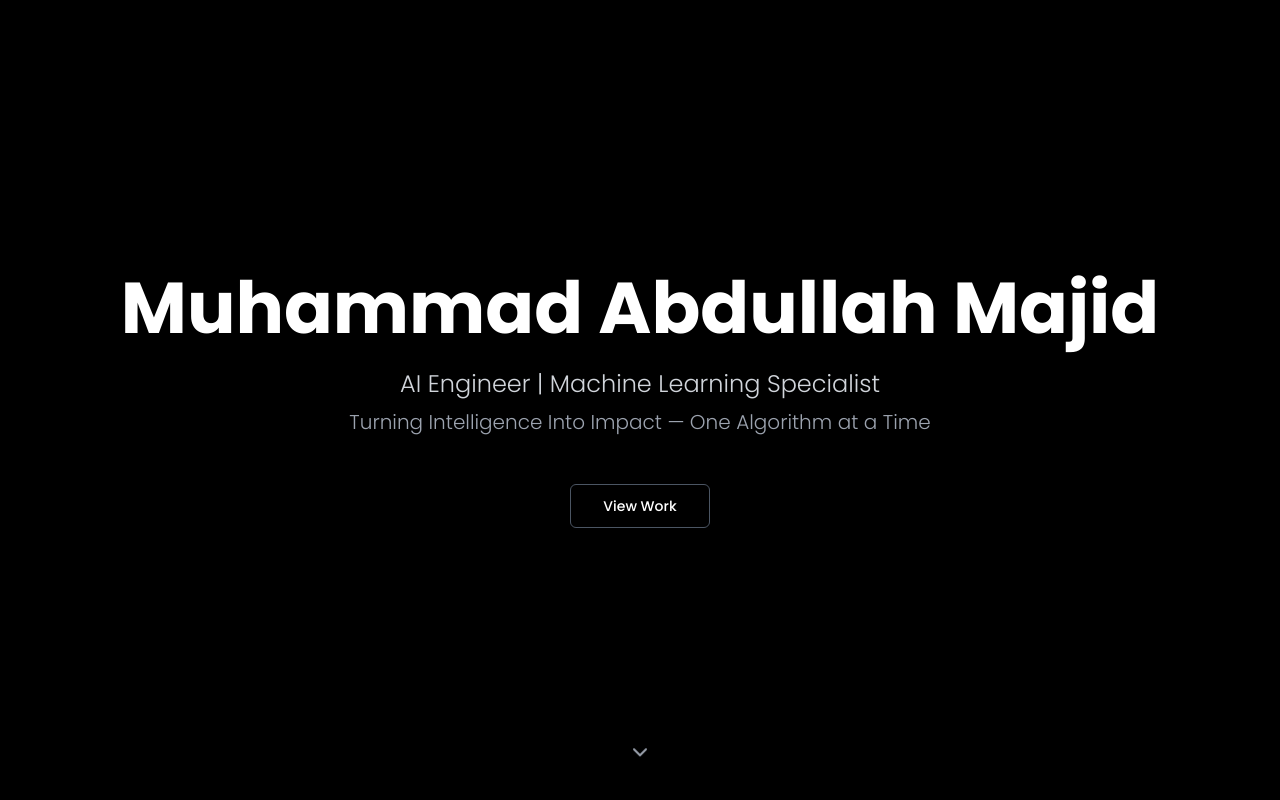
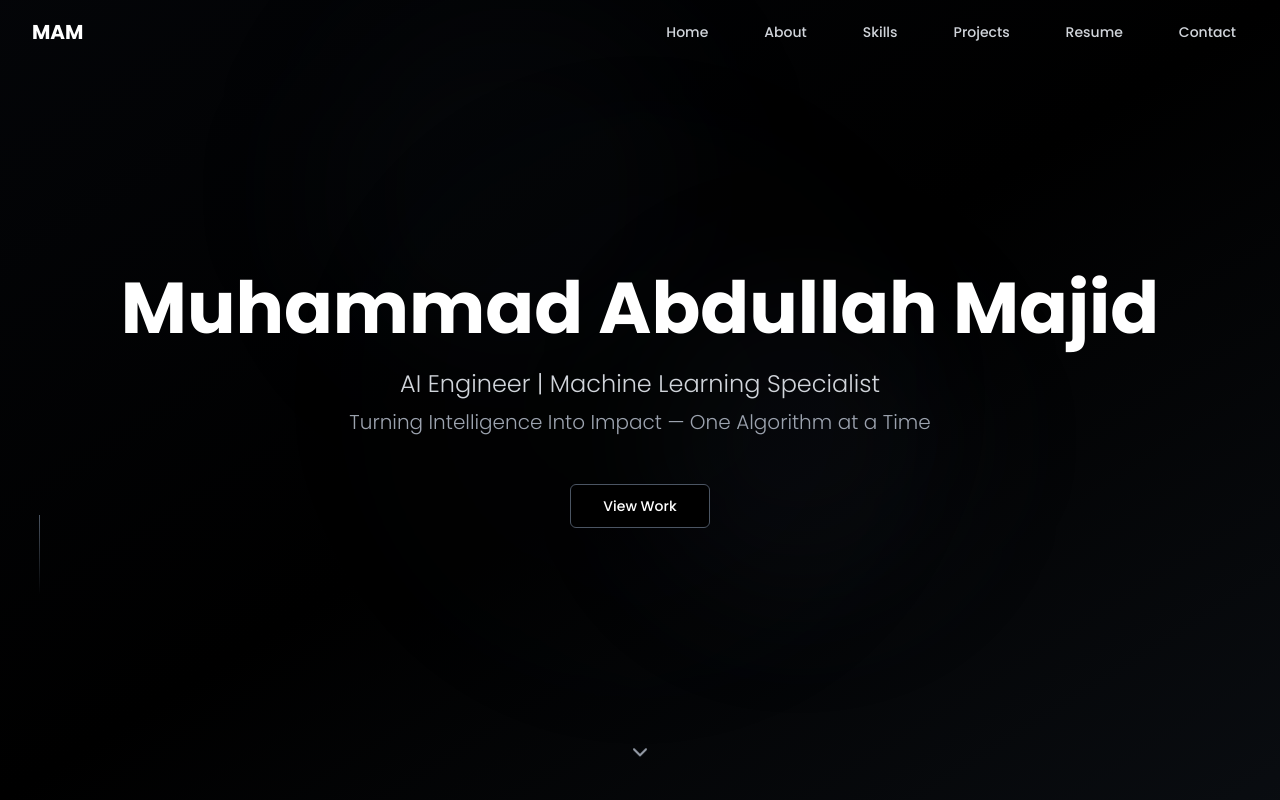
Before and after one commit to dulahh/abdullah-protfolio, a React (Vite) app: page / in a window 1280 px wide. Shown: the top 800 px of the page. Built offline with nearby package versions, Linux system fonts and the light colour scheme.

Commit message:
Add navigation bar and social media section
Adds a navigation bar and a vertical social media section with a gradient background.

```diff
--- /dev/null
+++ b/src/components/Navigation.tsx
@@ -0,0 +1,97 @@
+
+import { useState, useEffect } from 'react';
+import { Menu, X } from 'lucide-react';
+
+const Navigation = () => {
+  const [isOpen, setIsOpen] = useState(false);
+  const [scrolled, setScrolled] = useState(false);
+
+  useEffect(() => {
+    const handleScroll = () => {
+      setScrolled(window.scrollY > 50);
+    };
+    window.addEventListener('scroll', handleScroll);
+    return () => window.removeEventListener('scroll', handleScroll);
+  }, []);
+
+  const scrollToSection = (sectionId: string) => {
+    const element = document.getElementById(sectionId);
+    if (element) {
+      element.scrollIntoView({ behavior: 'smooth' });
+      setIsOpen(false);
+    }
+  };
+
+  const navItems = [
+    { name: 'Home', id: 'hero' },
+    { name: 'About', id: 'about' },
+    { name: 'Skills', id: 'skills' },
+    { name: 'Projects', id: 'projects' },
+    { name: 'Resume', id: 'resume' },
+    { name: 'Contact', id: 'contact' }
+  ];
+
+  return (
+    <nav className={`fixed top-0 left-0 right-0 z-50 transition-all duration-300 ${
+      scrolled ? 'bg-black/90 backdrop-blur-md border-b border-gray-800' : 'bg-transparent'
+    }`}>
+      <div className="max-w-7xl mx-auto px-4 sm:px-6 lg:px-8">
+        <div className="flex justify-between items-center h-16">
+          {/* Logo */}
+          <div className="flex-shrink-0">
+            <button
+              onClick={() => scrollToSection('hero')}
+              className="text-white font-bold text-xl hover:text-gray-300 transition-colors"
+            >
+              MAM
+            </button>
+          </div>
+
+          {/* Desktop Navigation */}
+          <div className="hidden md:block">
+            <div className="ml-10 flex items-baseline space-x-8">
+              {navItems.map((item) => (
+                <button
+                  key={item.id}
+                  onClick={() => scrollToSection(item.id)}
+                  className="text-gray-300 hover:text-white px-3 py-2 text-sm font-medium transition-colors duration-300 hover:bg-gray-800/50 rounded-md"
+                >
+                  {item.name}
+                </button>
+              ))}
+            </div>
+          </div>
+
+          {/* Mobile menu button */}
+          <div className="md:hidden">
+            <button
+              onClick={() => setIsOpen(!isOpen)}
+              className="text-gray-300 hover:text-white p-2"
+            >
+              {isOpen ? <X className="h-6 w-6" /> : <Menu className="h-6 w-6" />}
+            </button>
+          </div>
+        </div>
+
+        {/* Mobile Navigation */}
+        {isOpen && (
+          <div className="md:hidden bg-black/95 backdrop-blur-md border-t border-gray-800">
+            <div className="px-2 pt-2 pb-3 space-y-1">
+              {navItems.map((item) => (
+                <button
+                  key={item.id}
+                  onClick={() => scrollToSection(item.id)}
+                  className="text-gray-300 hover:text-white block px-3 py-2 text-base font-medium w-full text-left hover:bg-gray-800/50 rounded-md transition-colors"
+                >
+                  {item.name}
+                </button>
+              ))}
+            </div>
+          </div>
+        )}
+      </div>
+    </nav>
+  );
+};
+
+export default Navigation;
--- /dev/null
+++ b/src/components/SocialMedia.tsx
@@ -0,0 +1,83 @@
+
+import { Github, Linkedin, Mail, Twitter, Instagram } from 'lucide-react';
+
+const SocialMedia = () => {
+  const socialLinks = [
+    {
+      name: 'GitHub',
+      icon: Github,
+      href: 'https://github.com',
+      color: 'hover:text-white hover:bg-gray-800'
+    },
+    {
+      name: 'LinkedIn',
+      icon: Linkedin,
+      href: 'https://linkedin.com',
+      color: 'hover:text-blue-400 hover:bg-blue-400/10'
+    },
+    {
+      name: 'Twitter',
+      icon: Twitter,
+      href: 'https://twitter.com',
+      color: 'hover:text-sky-400 hover:bg-sky-400/10'
+    },
+    {
+      name: 'Instagram',
+      icon: Instagram,
+      href: 'https://instagram.com',
+      color: 'hover:text-pink-400 hover:bg-pink-400/10'
+    },
+    {
+      name: 'Email',
+      icon: Mail,
+      href: 'mailto:your.email@example.com',
+      color: 'hover:text-green-400 hover:bg-green-400/10'
+    }
+  ];
+
+  return (
+    <div className="fixed left-4 top-1/2 transform -translate-y-1/2 z-40 hidden lg:block">
+      <div className="flex flex-col space-y-4">
+        {socialLinks.map((social, index) => {
+          const Icon = social.icon;
+          return (
+            <a
+              key={social.name}
+              href={social.href}
+              target="_blank"
+              rel="noopener noreferrer"
+              className={`
+                group relative p-3 text-gray-400 transition-all duration-300 transform
+                hover:scale-110 rounded-full border border-gray-700/50
+                backdrop-blur-sm bg-black/30 ${social.color}
+                animate-fade-in-left animate-stagger-${index + 1}
+              `}
+              title={social.name}
+            >
+              <Icon className="w-5 h-5 transition-transform duration-300 group-hover:rotate-12" />
+
+              {/* Tooltip */}
+              <div className="absolute left-full ml-3 top-1/2 transform -translate-y-1/2
+                            opacity-0 group-hover:opacity-100 transition-opacity duration-300 pointer-events-none">
+                <div className="bg-gray-900 text-white text-sm px-2 py-1 rounded-md whitespace-nowrap border border-gray-700">
+                  {social.name}
+                  <div className="absolute right-full top-1/2 transform -translate-y-1/2
+                                border-4 border-transparent border-r-gray-900"></div>
+                </div>
+              </div>
+
+              {/* Glow effect */}
+              <div className="absolute inset-0 rounded-full opacity-0 group-hover:opacity-20
+                            transition-opacity duration-300 blur-sm bg-current"></div>
+            </a>
+          );
+        })}
+
+        {/* Decorative line */}
+        <div className="w-px h-20 bg-gradient-to-b from-gray-600 to-transparent mx-auto mt-4"></div>
+      </div>
+    </div>
+  );
+};
+
+export default SocialMedia;
--- a/src/index.css
+++ b/src/index.css
@@ -81,6 +81,14 @@
     animation-delay: 0.4s;
   }
 
+  .animate-stagger-5 {
+    animation-delay: 0.5s;
+  }
+
+  .bg-gradient-radial {
+    background: radial-gradient(circle, var(--tw-gradient-stops));
+  }
+
   @keyframes fadeInUp {
     from {
       opacity: 0;
--- a/src/pages/Index.tsx
+++ b/src/pages/Index.tsx
@@ -1,4 +1,6 @@
 
+import Navigation from '@/components/Navigation';
+import SocialMedia from '@/components/SocialMedia';
 import HeroSection from '@/components/HeroSection';
 import AboutSection from '@/components/AboutSection';
 import SkillsSection from '@/components/SkillsSection';
@@ -9,14 +11,43 @@ import Footer from '@/components/Footer';
 
 const Index = () => {
   return (
-    <div className="min-h-screen bg-black text-white">
+    <div className="min-h-screen bg-black text-white relative">
+      {/* Gradient Background */}
+      <div className="fixed inset-0 z-0">
+        <div className="absolute inset-0 bg-gradient-to-br from-gray-900/20 via-black to-gray-800/30"></div>
+        <div className="absolute top-0 left-1/4 w-96 h-96 bg-gray-800/10 rounded-full blur-3xl"></div>
+        <div className="absolute bottom-1/4 right-1/4 w-80 h-80 bg-gray-700/10 rounded-full blur-3xl"></div>
+        <div className="absolute top-1/2 left-1/2 transform -translate-x-1/2 -translate-y-1/2 w-[600px] h-[600px] bg-gradient-radial from-gray-800/5 to-transparent rounded-full blur-2xl"></div>
+      </div>
+
+      {/* Navigation */}
+      <Navigation />
+
+      {/* Social Media */}
+      <SocialMedia />
+
+      {/* Content */}
+      <div className="relative z-10">
+        <div id="hero">
           <HeroSection />
+        </div>
+        <div id="about">
           <AboutSection />
+        </div>
+        <div id="skills">
           <SkillsSection />
+        </div>
+        <div id="projects">
           <ProjectsSection />
+        </div>
+        <div id="resume">
           <ResumeSection />
+        </div>
+        <div id="contact">
           <ContactSection />
+        </div>
         <Footer />
+      </div>
     </div>
   );
 };
--- a/tailwind.config.ts
+++ b/tailwind.config.ts
@@ -21,6 +21,9 @@ export default {
 		extend: {
 			fontFamily: {
 				poppins: ['Poppins', 'sans-serif'],
+			},
+			backgroundImage: {
+				'gradient-radial': 'radial-gradient(var(--tw-gradient-stops))',
 			},
 			colors: {
 				border: 'hsl(var(--border))',
```
Lines whose indentation alone changed are shown as unchanged.
